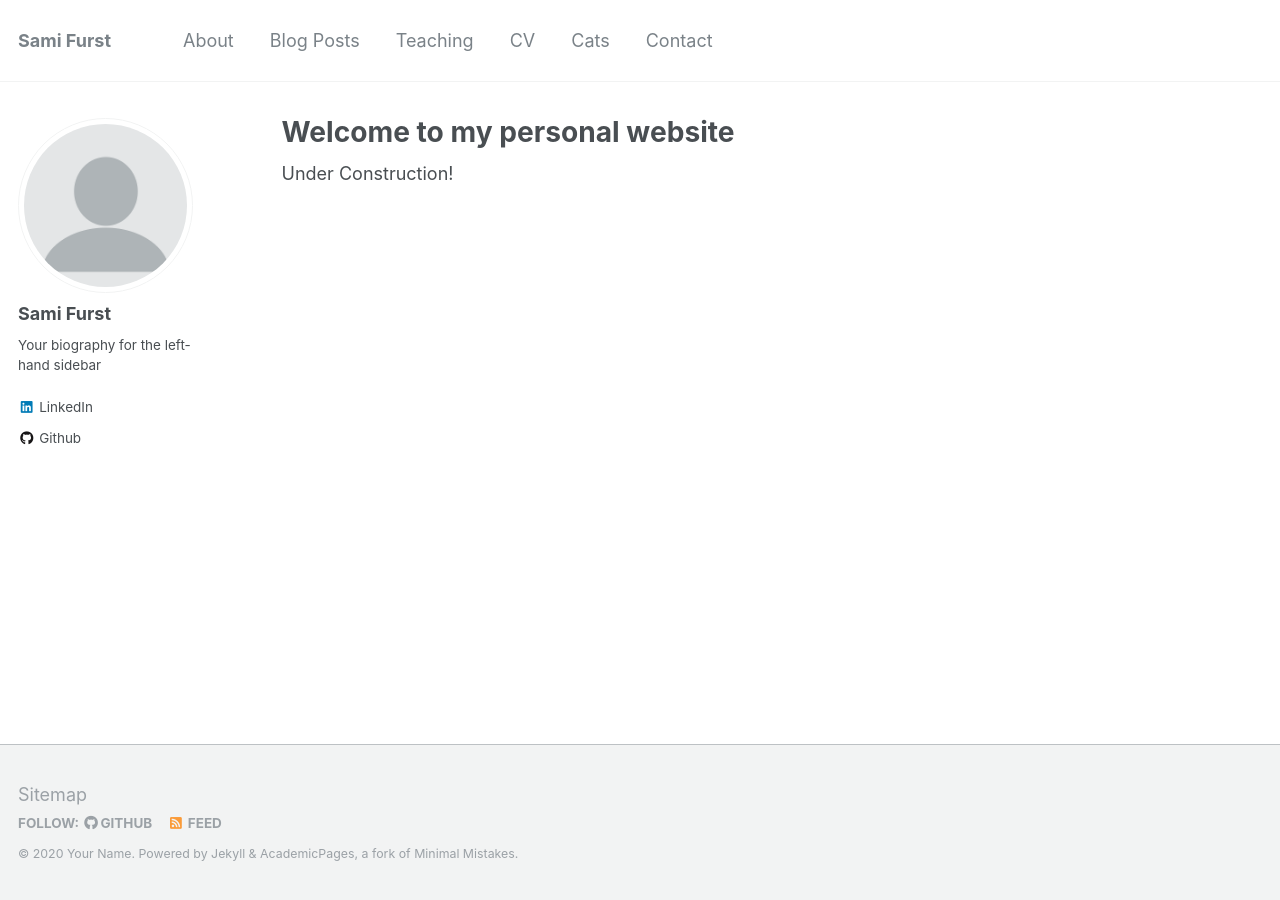
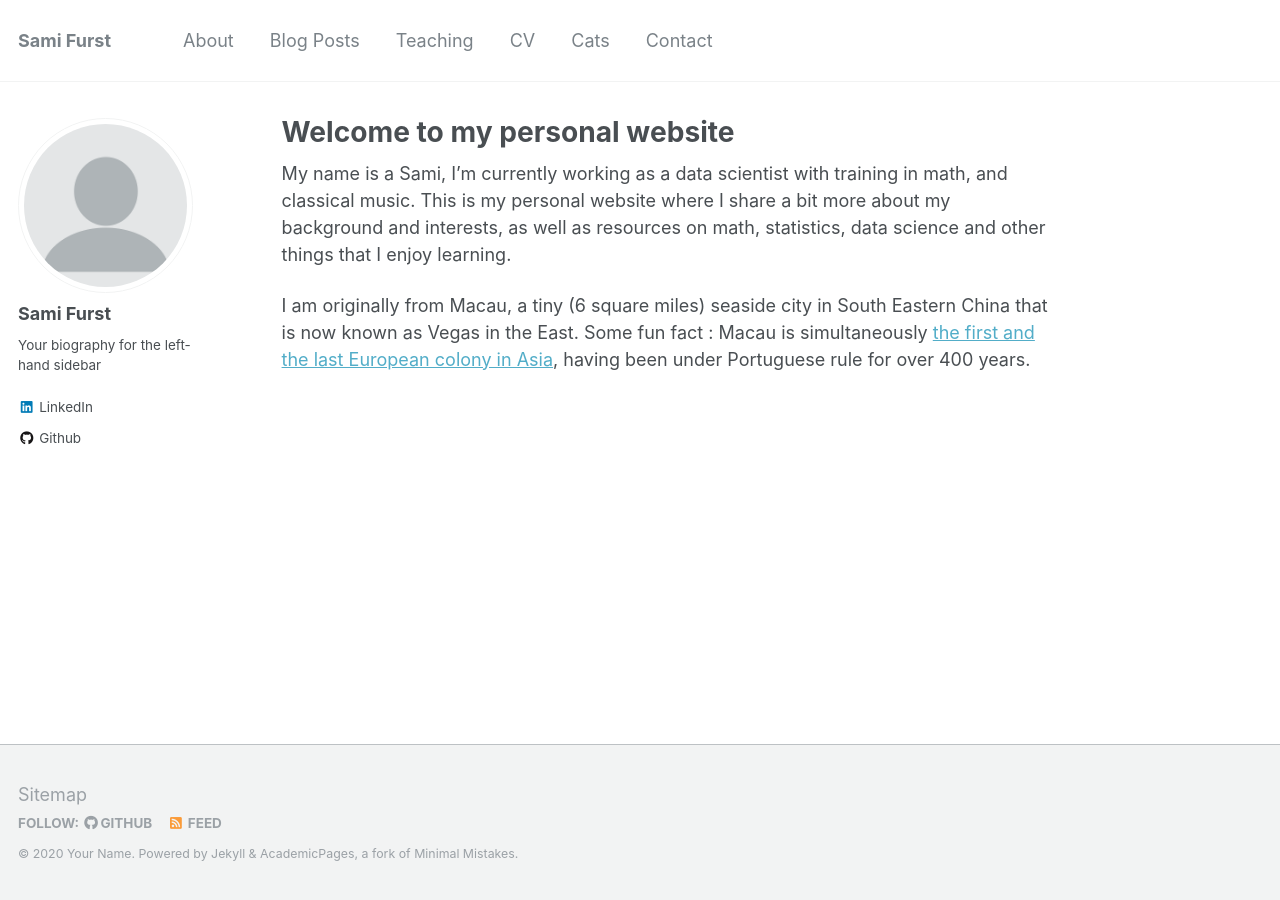
Before and after one commit to samimath/samimath.github.io, a Jekyll site: the page built from _pages/about.md, in a window 1280 px wide. Built offline with Jekyll 4.4.1, drawn with Linux system fonts in a browser that asks for light colours.

Commit message:
started working on about page

```diff
--- a/_pages/about.md
+++ b/_pages/about.md
@@ -8,4 +8,6 @@ redirect_from:
   - /about.html
 ---
 
-Under Construction!
+My name is a Sami, I'm currently working as a data scientist with training in math, and classical music. This is my personal website where I share a bit more about my background and interests, as well as resources on  math, statistics, data science and other things that I enjoy learning.
+
+I am originally from Macau, a tiny (6 square miles) seaside city in South Eastern China that is now known as Vegas in the East. Some fun fact : Macau is simultaneously [the first and the last European colony in Asia](https://www.chicagotribune.com/news/ct-xpm-1999-12-22-9912220059-story.html), having been under Portuguese rule for over 400 years.
```
